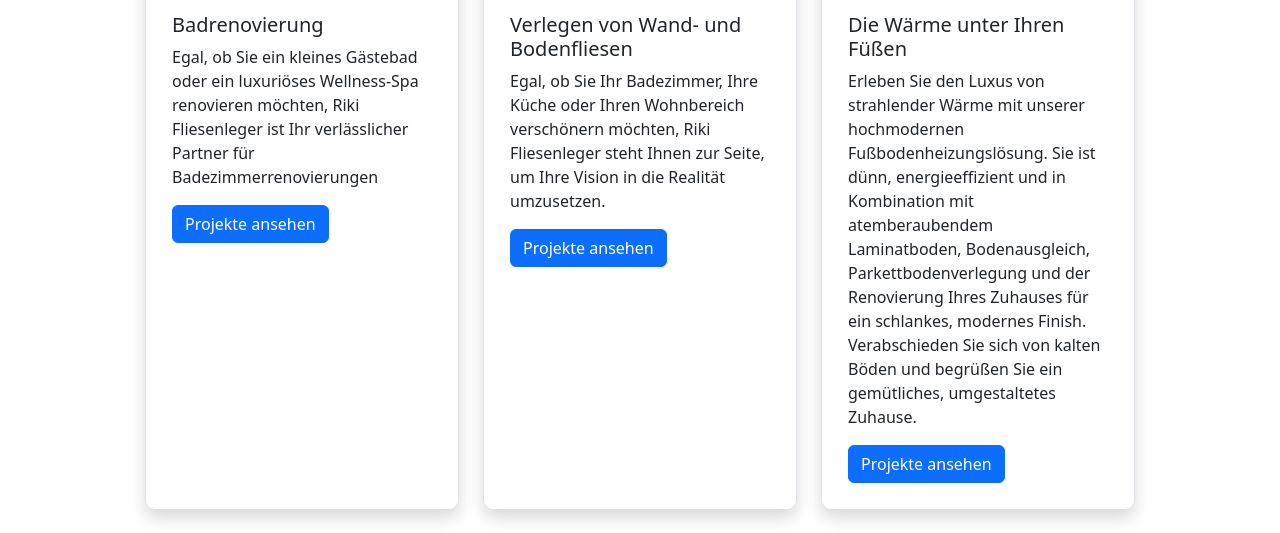
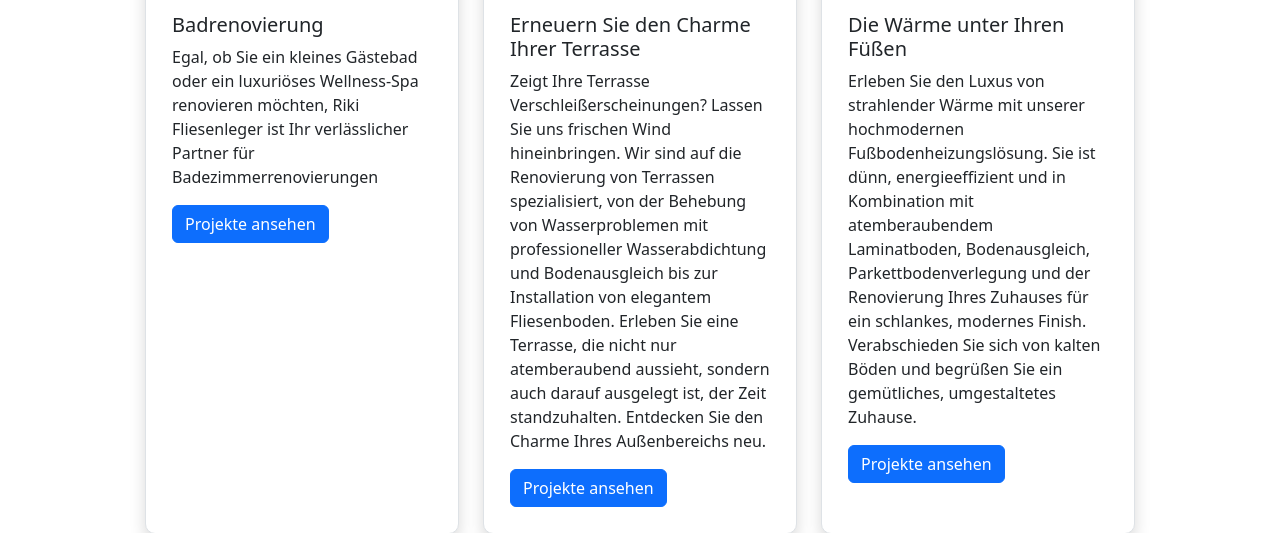
Before and after one commit to lirimahmeti/riki-fliesenleger.github.io, a plain HTML site: page index.html in a window 1280 px wide. Shown: the part 974-1507 px from the top of the page. Drawn offline with nearby package versions, Linux system fonts and the light colour scheme.

Commit message:
shtova tekstin per terasa

```diff
--- a/index.html
+++ b/index.html
@@ -95,8 +95,8 @@
                 <div class="card shadow mt-3 col-xl-3 col-lg-4 col-md-5 col-sm-5 text-center border d-flex">
                     <img src="./assets/images/before-after-tarasa.png" class="card-img-top" alt="eine Vorher-Nachher-Badrenovierung">
                     <div class="card-body">
-                      <h5 class="card-title">Verlegen von Wand- und Bodenfliesen</h5>
-                      <p class="card-text">Egal, ob Sie Ihr Badezimmer, Ihre Küche oder Ihren Wohnbereich verschönern möchten, Riki Fliesenleger steht Ihnen zur Seite, um Ihre Vision in die Realität umzusetzen.</p>
+                      <h5 class="card-title">Erneuern Sie den Charme Ihrer Terrasse</h5>
+                      <p class="card-text">Zeigt Ihre Terrasse Verschleißerscheinungen? Lassen Sie uns frischen Wind hineinbringen. Wir sind auf die Renovierung von Terrassen spezialisiert, von der Behebung von Wasserproblemen mit professioneller Wasserabdichtung und Bodenausgleich bis zur Installation von elegantem Fliesenboden. Erleben Sie eine Terrasse, die nicht nur atemberaubend aussieht, sondern auch darauf ausgelegt ist, der Zeit standzuhalten. Entdecken Sie den Charme Ihres Außenbereichs neu.</p>
                       <a href="#" class="btn btn-primary">Projekte ansehen</a>
                     </div>
                 </div>
```
